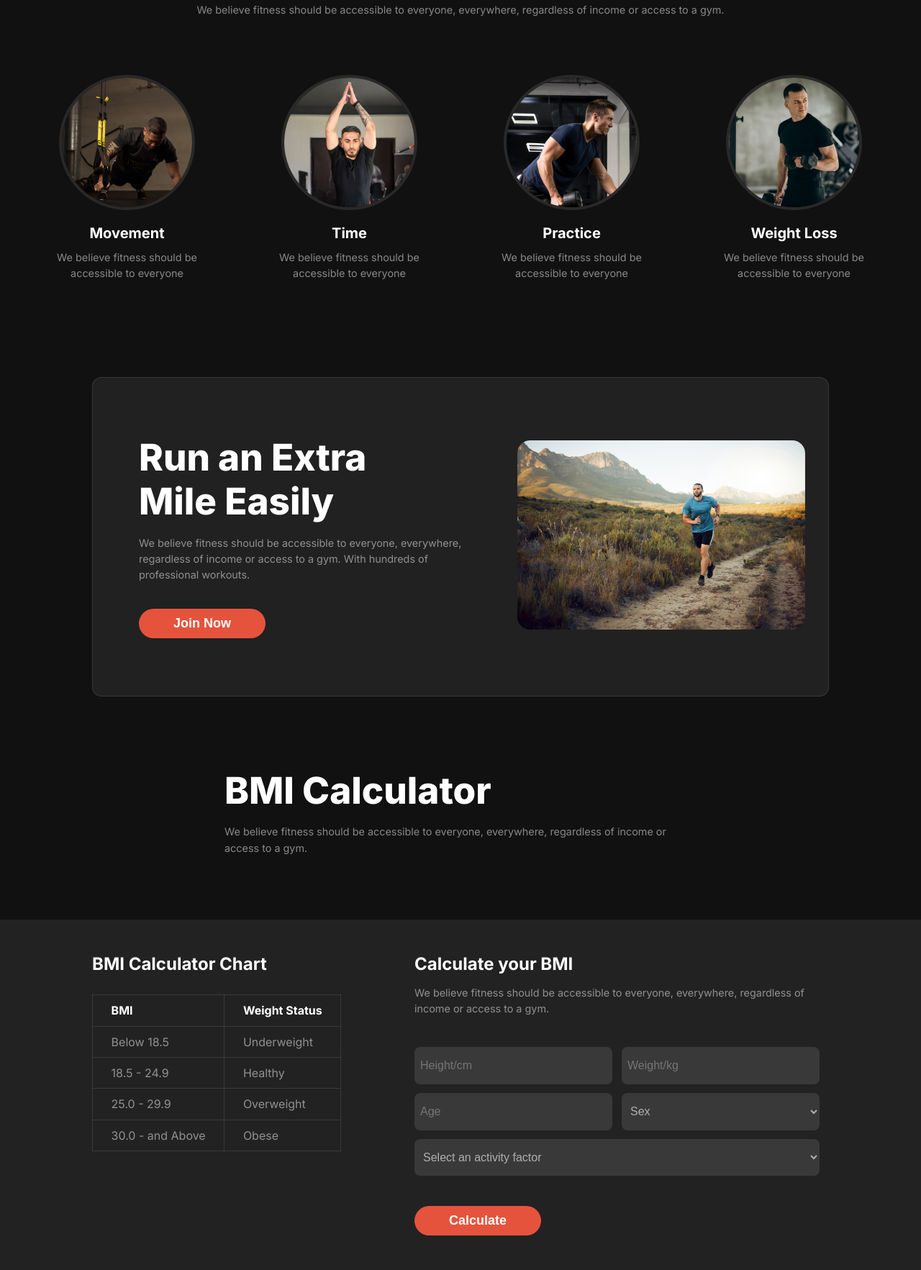
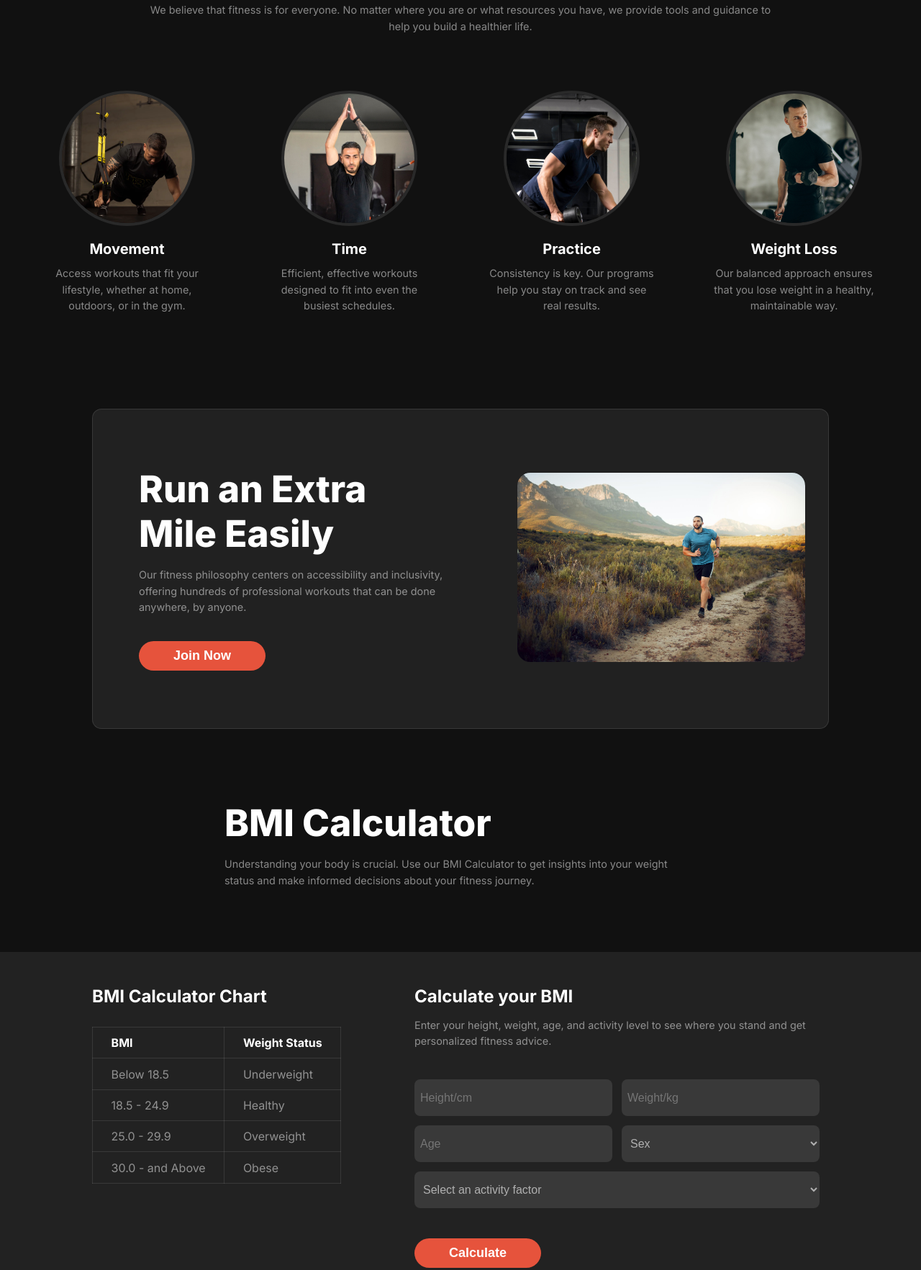
Before and after one commit to farihaa1/assignment-2, a plain HTML site: page index.html in a window 1280 px wide. Shown: the part 986-2751 px from the top of the page at 72% size. Drawn offline with Linux system fonts and the light colour scheme; a web font is replaced by a local one.

Commit message:
Update index.html
added contents

```diff
--- a/index.html
+++ b/index.html
@@ -11,7 +11,7 @@
 </head>
 
 <body class="inter-font">
-
+<header class="full-hero-section">
   <!-- navbar -->
   <nav class="navbar">
     <div class="logo color">Fitness</div>
@@ -27,13 +27,12 @@
       <i class="fa-solid fa-bars"></i>
     </div>
   </nav>
-  <header class="full-hero-section">
+
 
     <section class="hero-section">
       <div class="hero-section-content">
         <h2 class="heading">Get body in<br> <span>shape</span> & stay<br>healthy</h2>
-        <p>A huge selection of health and fitness content, healthy recipes and transformation stories to help you get
-          fit and stay fit!</p>
+        <p>Join our fitness community where health meets dedication. Discover a wealth of fitness resources, nutrition tips, and real-life success stories that inspire you to achieve and maintain your best self.</p>
         <div class="buttons">
           <button class="join">Join Club Now!</button>
           <button class="download">Download App</button>
@@ -59,29 +58,29 @@
     <section class="change-habits">
       <div class="habits-content">
         <h3 class="primary-heading">Change Your Habits</h3>
-        <p>We believe fitness should be accessible to everyone, everywhere, regardless of income or access to a gym.
+        <p>We believe that fitness is for everyone. No matter where you are or what resources you have, we provide tools and guidance to help you build a healthier life.
         </p>
       </div>
       <div class="habit-section">
         <div class="habits">
           <img src="./images/image 3.png" alt="">
           <h4>Movement</h4>
-          <p>We believe fitness should be accessible to everyone</p>
+          <p>Access workouts that fit your lifestyle, whether at home, outdoors, or in the gym.</p>
         </div>
         <div class="habits">
           <img src="./images/image 2.png" alt="">
           <h4>Time</h4>
-          <p>We believe fitness should be accessible to everyone</p>
+          <p>Efficient, effective workouts designed to fit into even the busiest schedules.</p>
         </div>
         <div class="habits">
           <img src="./images/image 4.png" alt="">
           <h4>Practice</h4>
-          <p>We believe fitness should be accessible to everyone</p>
+          <p>Consistency is key. Our programs help you stay on track and see real results.</p>
         </div>
         <div class="habits">
           <img src="./images/image 5.png" alt="">
           <h4>Weight Loss</h4>
-          <p>We believe fitness should be accessible to everyone</p>
+          <p>Our balanced approach ensures that you lose weight in a healthy, maintainable way.</p>
         </div>
       </div>
     </section>
@@ -89,9 +88,7 @@
       <div class="runs-extra-mile-content">
         <div class="primary-heading">Run an Extra <br>
           Mile Easily</div>
-        <p>We believe fitness should be accessible to everyone, everywhere, regardless of income or access to a gym.
-          With
-          hundreds of professional workouts.</p>
+        <p>Our fitness philosophy centers on accessibility and inclusivity, offering hundreds of professional workouts that can be done anywhere, by anyone.</p>
         <button class="join join-now">Join Now</button>
       </div>
       <div class="runs-extra-mile-img">
@@ -100,7 +97,7 @@
     </section>
     <section class="bmi-content">
       <h3 class="primary-heading">BMI Calculator</h3>
-      <p>We believe fitness should be accessible to everyone, everywhere, regardless of income or access to a gym.</p>
+      <p>Understanding your body is crucial. Use our BMI Calculator to get insights into your weight status and make informed decisions about your fitness journey.</p>
     </section>
     <section class="bmi-calculator">
       <div class="bmi">
@@ -132,8 +129,7 @@
         <div class="calculate-bmi">
           <div class="calculate-content-description">
             <h2 class="heading-2">Calculate your BMI</h2>
-            <p> We believe fitness should be accessible to everyone, everywhere, regardless of income or
-              access to a gym.
+            <p> Enter your height, weight, age, and activity level to see where you stand and get personalized fitness advice.
             </p>
           </div>
           <div class="calculator">
@@ -162,7 +158,7 @@
     <section class="team">
       <div class="content">
         <h3 class="primary-heading">Meet Our Team</h3>
-        <p>We believe fitness should be accessible to everyone, everywhere, regardless of income or access to a gym.</p>
+        <p>Our team of certified trainers is here to support you every step of the way, with personalized coaching and expert advice.</p>
       </div>
       <div class="members-container">
         <div class="container-1">
@@ -279,8 +275,7 @@
     <div class="footer-content">
       <div class="logo-content">
         <div class="logo color">Fitness</div>
-        <p>We believe fitness should be accessible to everyone, everywhere, regardless of income or access to a gym.
-          With hundreds of professional workouts.</p>
+        <p>Whether you're looking to lose weight, build muscle, or simply stay active, we offer the tools and support you need to succeed.</p>
       </div>
       <div class="footer-link">
         <div class="services">
```
